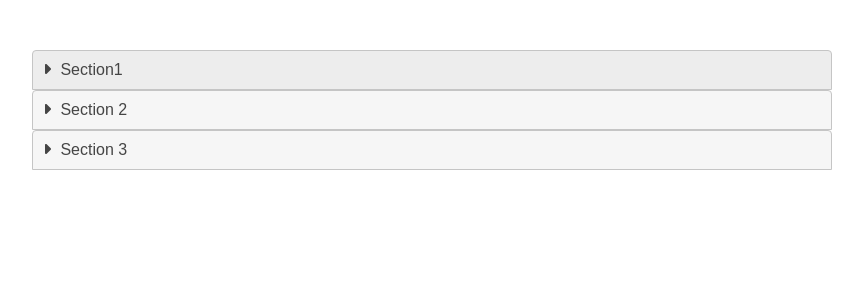
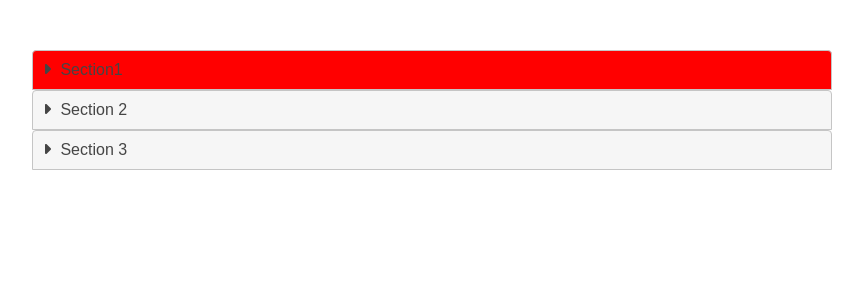
Before and after one commit to bin4ev/Accordion, an Angular app: page / in a window 1280 px wide. In both pictures the pointer is over the element "Section1". Shown: the top 300 px of the page, without its empty margins (208-1071 px from the left). Built offline with nearby package versions, Linux system fonts and the light colour scheme.

Commit message:
Update accordion.component.css

```diff
--- a/src/app/accordion/accordion.component.css
+++ b/src/app/accordion/accordion.component.css
@@ -19,7 +19,7 @@ color: white;
 border: none;
 }
 .title:hover:not(.active){
-    background-color:#EDEDED;
+    background-color:red;
 }
 .section-content{
     height: 280px;
```
